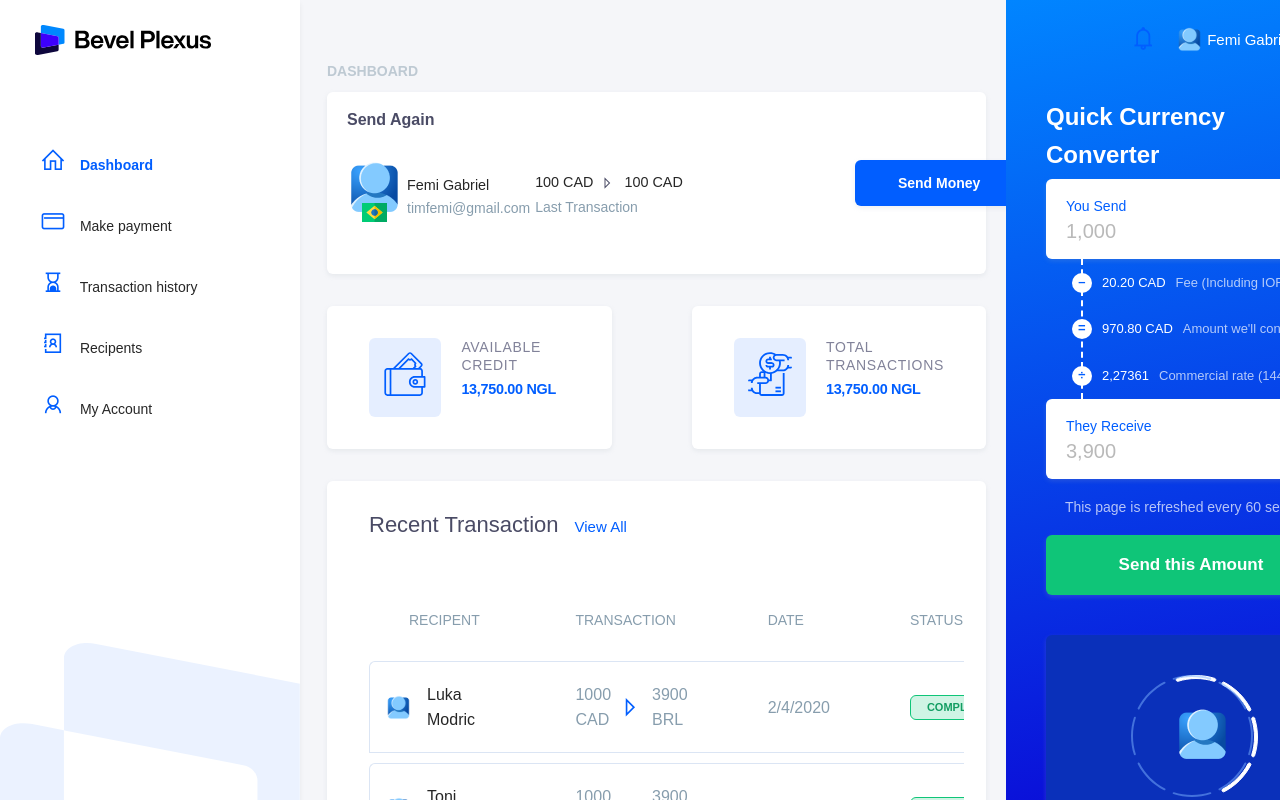
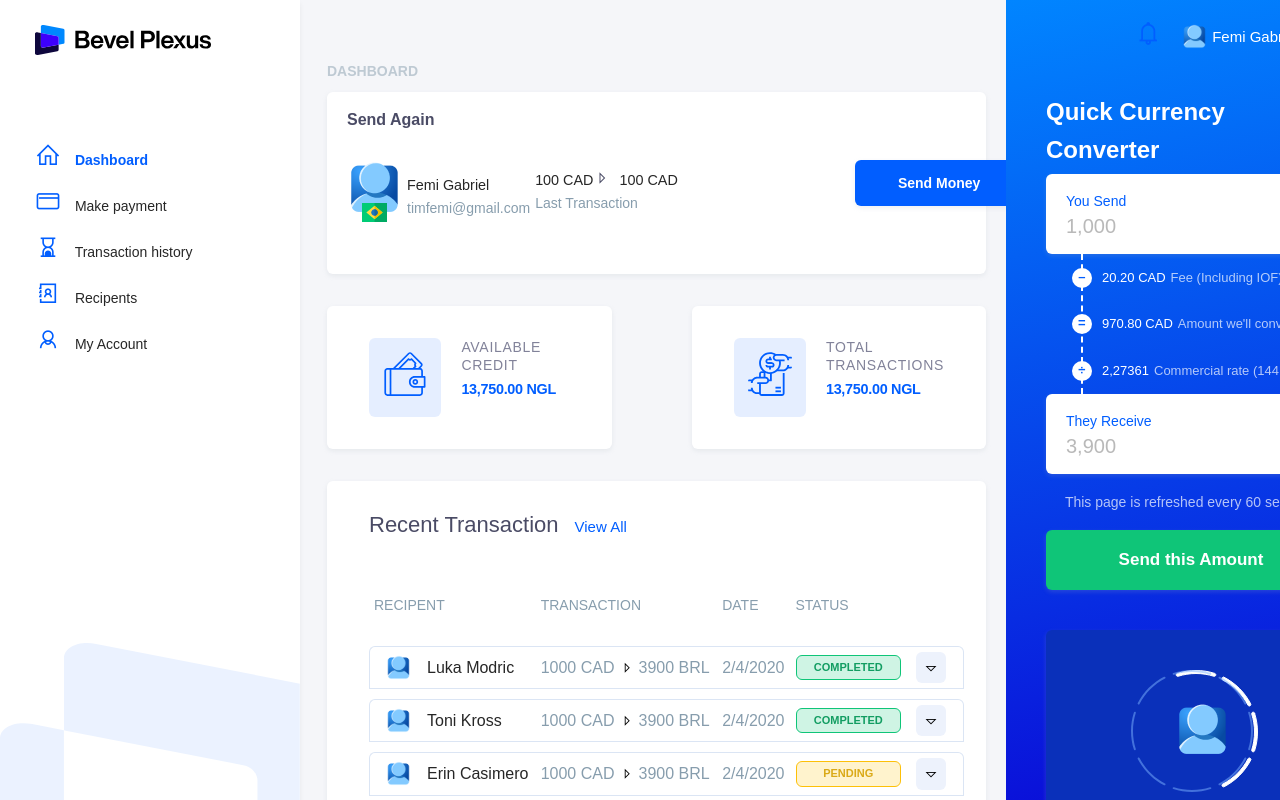
Before and after one commit to femigabriel/bexel-plus-app, a Nuxt app: page / in a window 1280 px wide. Built offline with nearby package versions, Linux system fonts and the light colour scheme; a web font is replaced by a local one.

Commit message:
dasboard width adustment

```diff
--- a/components/home/CurrencyCalculator.vue
+++ b/components/home/CurrencyCalculator.vue
@@ -173,7 +173,7 @@ span.logic-symbols small {
 }
 span.logic-description {
   opacity: 0.7;
-  margin-left: 10px;
+  margin-left: 5px;
   font-weight: 400;
 }
 .notice {
--- a/components/home/MenuList.vue
+++ b/components/home/MenuList.vue
@@ -69,7 +69,7 @@ ul {
 ul li {
   display: flex;
   justify-content: flex-start;
-  margin: 25px 0;
+  margin: 15px 0;
   background-color: transparent;
   outline: none;
   cursor: pointer;
--- a/components/home/Tab.vue
+++ b/components/home/Tab.vue
@@ -131,7 +131,7 @@ tr.collapsed {
 td {
   border-top: 1px solid #dbe5f4;
   border-bottom: 1px solid #dbe5f4;
-  padding: 20px 40px 20px 40px;
+  padding: 5px;
   box-sizing: content-box;
 }
 thead td {
@@ -153,8 +153,8 @@ tr td:last-child {
   border-radius: 0 6px 0 0;
   border-right: 1px solid #dbe5f4;
 }
-thead tr td:last-child{
-   border: none;
+thead tr td:last-child {
+  border: none;
 }
 tr td div {
   display: flex;
@@ -168,7 +168,6 @@ tr td:first-child p {
   font-weight: 500;
   margin-bottom: 0;
   color: rgba(0, 0, 0, 0.85);
-
 }
 tr td:last-child div .badge {
   width: 65%;
@@ -200,8 +199,13 @@ tr td:last-child div button.toggle {
   border: none;
   margin: 0 15px;
 }
-.las {
-  font-size: 16px;
+.material-icons .las {
+  font-size: 14px;
+  margin: 5px;
+  color: black;
+}
+.badge .las {
+  font-size: 14px;
   margin: 5px;
 }
 tr td div span {
@@ -210,6 +214,6 @@ tr td div span {
 .badge.warning {
   background: rgba(255, 193, 7, 0.2);
   border: 1px solid #fdc008;
-  color: #daa917 !important;
+  color: #daa917;
 }
 </style>
```
